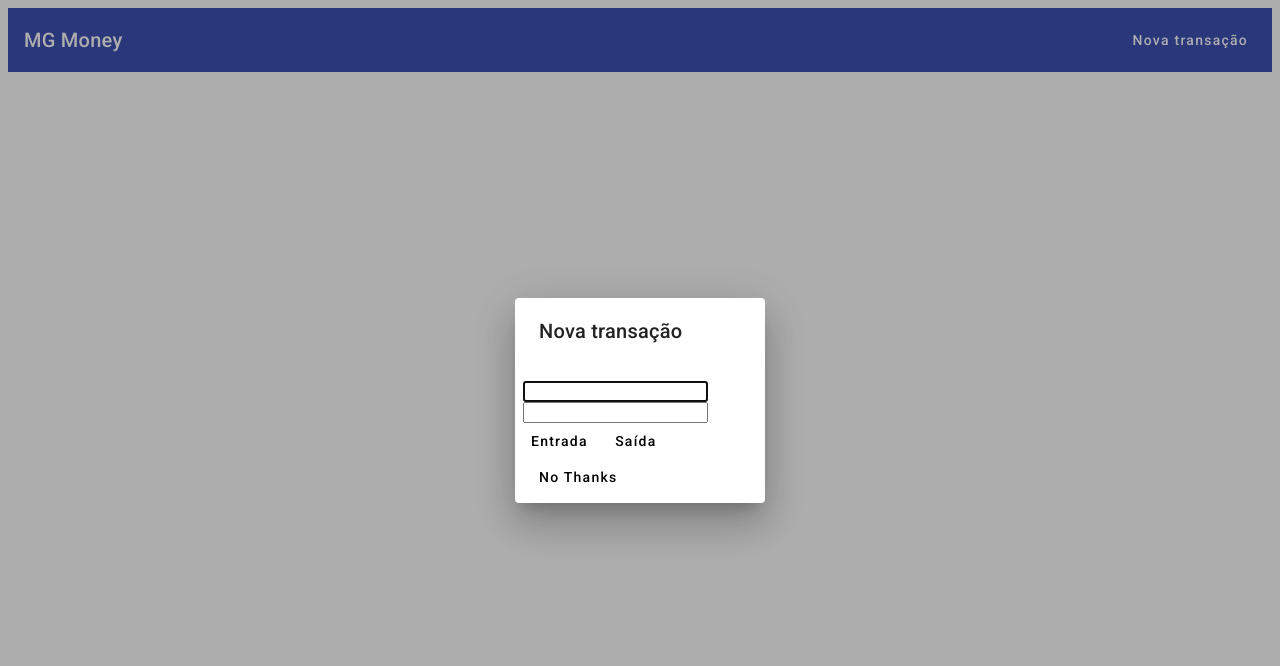
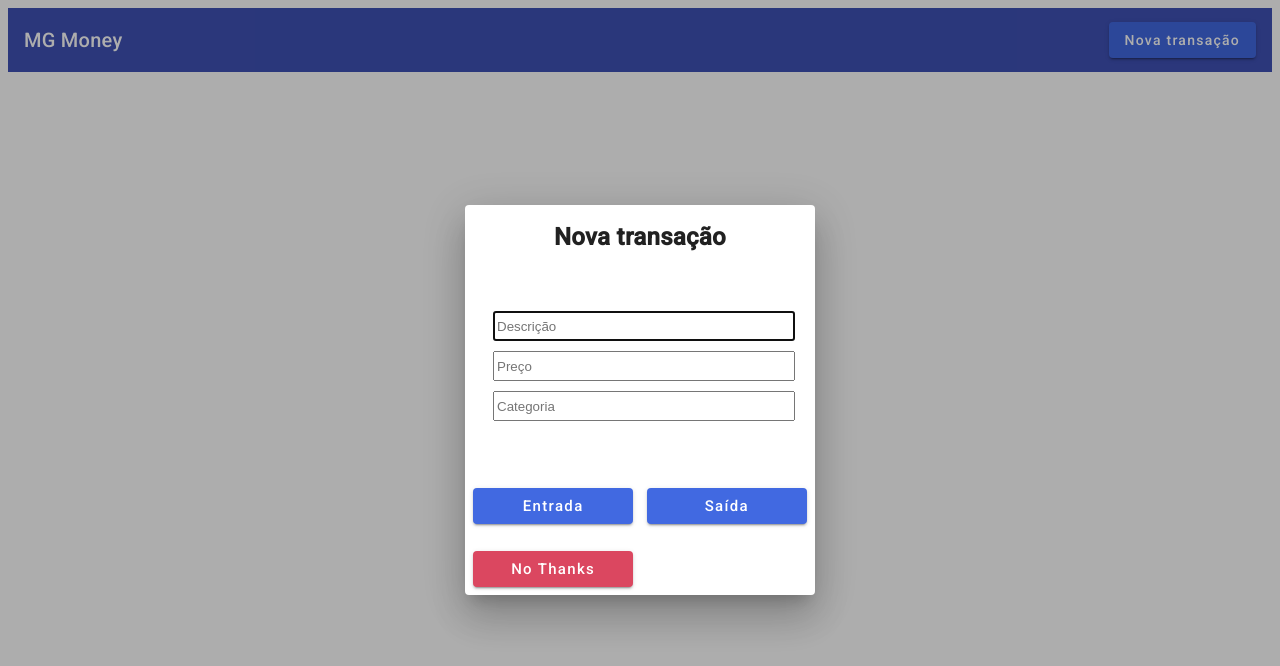
Before and after one commit to mviniccius/finance-control, an Angular app: page /finance in a window 1280 px wide. Both pictures are taken after a click on the button "Nova transação". Shown: the top 666 px of the page. Built offline with nearby package versions, Linux system fonts and the light colour scheme; no server answers.

Commit message:
Ajustes de layout Diolog

```diff
--- a/src/app/modules/finance/page/diolog/diolog.component.html
+++ b/src/app/modules/finance/page/diolog/diolog.component.html
@@ -1,11 +1,31 @@
-<h1 mat-dialog-title>Nova transação</h1>
-<div mat-dialog-actions>
-  <form method="post">
-    <input type="text" name="description">
-    <input type="number" name ="price">
+<h1 mat-dialog-title class="dialog-title">Nova transação</h1>
+<div mat-dialog-actions class="container">
+  <form #transactionForm="ngForm" method="post" class="dialog-container">
+    <div class="input-field">
+      <input type="text" name="description" placeholder="Descrição" />
+    </div>
+    <div class="input-field">
+      <input type="number" name="price" placeholder="Preço" />
+    </div>
+    <div class="input-field">
+      <input type="text" name="category" placeholder="Categoria" />
+    </div>
   </form>
-  <button mat-button>Entrada</button>
-  <button mat-button>Saída</button>
-
-  <button mat-button (click)="cancel()">No Thanks</button>
 </div>
+<div mat-dialog-actions class="button-group">
+  <button mat-raised-button style="background-color: #4169e1; color: white">
+    Entrada
+  </button>
+  <button mat-raised-button style="background-color: #4169e1; color: white">
+    Saída
+  </button>
+</div>
+<div mat-dialog-actions class="full-width-button">
+  <button
+    mat-raised-button
+    style="background-color: #db4760; color: white"
+    (click)="cancel()"
+  >
+    No Thanks
+  </button>
+</div>
--- a/src/app/modules/finance/page/diolog/diolog.component.scss
+++ b/src/app/modules/finance/page/diolog/diolog.component.scss
@@ -0,0 +1,55 @@
+/* Estilos para o diálogo */
+.dialog-container {
+  display: flex;
+  flex-direction: column;
+  padding: 20px;
+  width: 100%;
+}
+
+
+input{
+    height: 1.5rem;
+    width: 100%;
+
+}
+
+
+
+.dialog-title {
+  margin-bottom: 20px;
+  font-size: 24px;
+  font-weight: bold;
+  text-align: center;
+}
+
+.input-field {
+  margin-bottom: 10px;
+}
+
+.button-group {
+  display: flex;
+  justify-content: space-between;
+  margin-top: 20px;
+  flex: 1;
+}
+
+button {
+  flex-basis: 48%; /* Ajuste a largura dos botões */
+  padding: 10px;
+  font-size: 15px;
+  cursor: pointer;
+  border: none;
+  border-radius: 4px;
+  background-color: #4CAF50; /* Cor verde, substitua pela cor desejada */
+  color: white;
+}
+.full-width-button{
+  width: 100%;
+  margin-top: 10px;
+
+}
+.full-width-button button {
+  width: 100%; /* Garante que o botão ocupe toda a largura do seu contêiner */
+}
+
+/* Estilos adicionais para outros elementos, se necessário */
--- a/src/app/modules/finance/page/diolog/diolog.component.ts
+++ b/src/app/modules/finance/page/diolog/diolog.component.ts
@@ -4,7 +4,7 @@ import { MatDialogRef } from '@angular/material/dialog';
 @Component({
   selector: 'app-diolog',
   templateUrl: './diolog.component.html',
-  styleUrls: [],
+  styleUrls: ['./diolog.component.scss'],
 })
 export class DiologComponent {
 
--- a/src/app/modules/finance/page/finance-home/finance-home.component.html
+++ b/src/app/modules/finance/page/finance-home/finance-home.component.html
@@ -5,9 +5,9 @@
 
 <p>
   <mat-toolbar color="primary">
-    <span>MG Money</span>
-    <span class="tool-spacer"></span>
-    <button mat-button (click)="openDialog()">Nova transação</button>
+      <span style="color: white;">MG Money</span>
+      <span class="tool-spacer"></span>
+      <button mat-raised-button style="background-color: #4169e1; color: white;" (click)="openDialog()">Nova transação</button>
   </mat-toolbar>
 </p>
 
--- a/src/app/modules/finance/page/finance-home/finance-home.component.ts
+++ b/src/app/modules/finance/page/finance-home/finance-home.component.ts
@@ -1,7 +1,7 @@
 import { MatDialog } from '@angular/material/dialog';
-import { Conta, Transacao, balanceDatas } from './../../../../models/interface/balance';
+import { Conta, TransacaoPost } from './../../../../models/interface/balance';
 import { FinaceService } from './../../services/finace.service';
-import { Component, Input, OnInit } from '@angular/core';
+import { Component, OnInit } from '@angular/core';
 import { DiologComponent } from '../diolog/diolog.component';
 
 @Component({
@@ -12,11 +12,10 @@ import { DiologComponent } from '../diolog/diolog.component';
 export class FinanceHomeComponent implements OnInit {
   balanceInput!: Conta;
 
+  //declaracao os dados de entrada
+  transactionDataPost!: TransacaoPost[];
 
-  constructor(
-    private finaceService: FinaceService,
-    public dialog: MatDialog
-  ) {}
+  constructor(private finaceService: FinaceService, public dialog: MatDialog) {}
 
   ngOnInit(): void {
     this.finaceService;
@@ -25,7 +24,7 @@ export class FinanceHomeComponent implements OnInit {
 
   openDialog(): void {
     const dialogRef = this.dialog.open(DiologComponent, {
-      width: '250px',
+      width: '350px',
     });
 
     dialogRef.afterClosed().subscribe((result) => {
@@ -42,4 +41,5 @@ export class FinanceHomeComponent implements OnInit {
       error: (err) => console.log(err),
     });
   }
+
 }
--- a/src/styles.scss
+++ b/src/styles.scss
@@ -1,4 +1,3 @@
-
 
 .tool-spacer{
   flex: 1 1 auto;
@@ -14,5 +13,6 @@
   display: flex;
   gap: 2rem;
   padding-top: 15px;
-  ;
+  align-items: center;
+  justify-content: center;
 }
```
Also changed, not shown: src/app/models/interface/balance.ts (+11 -0 lines).
